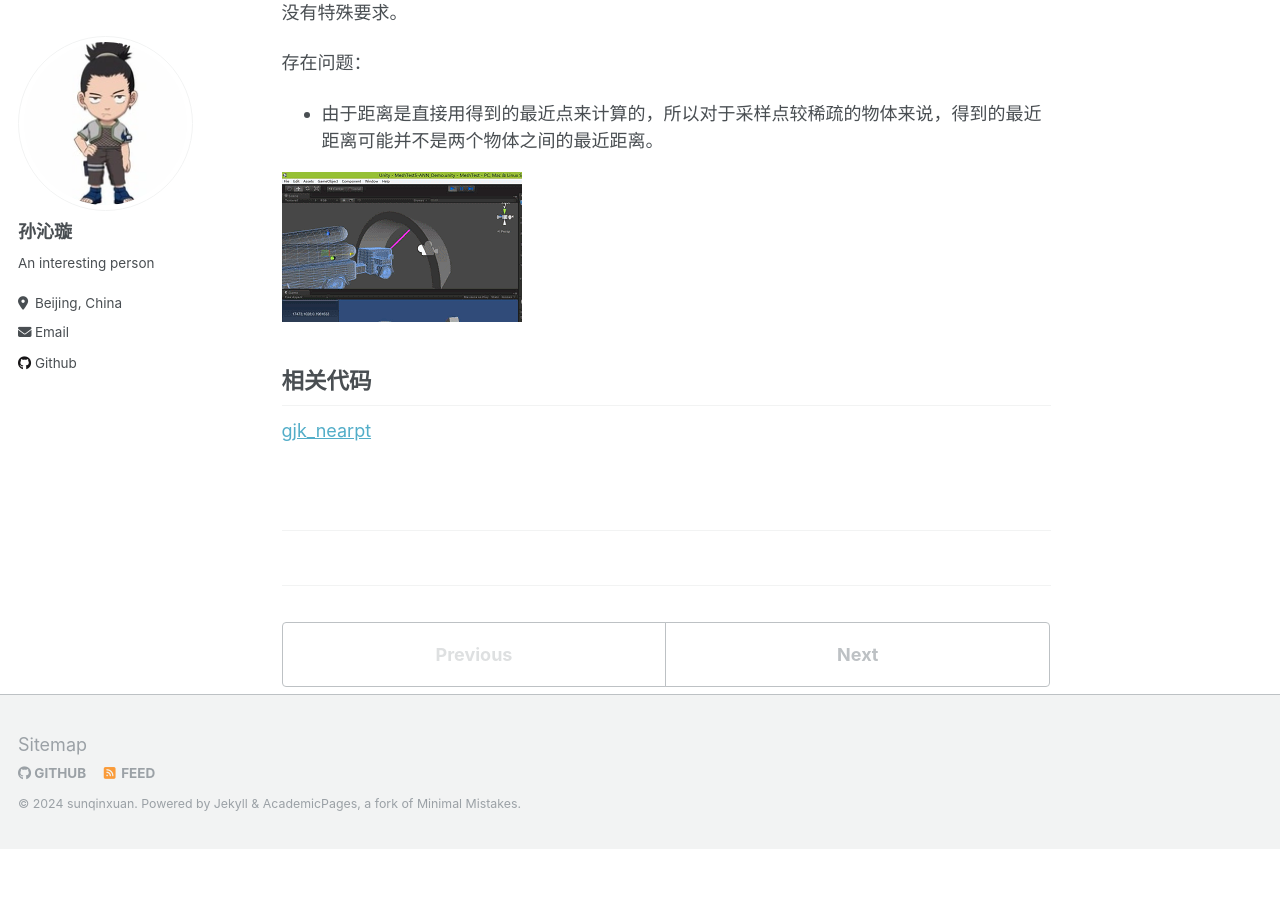
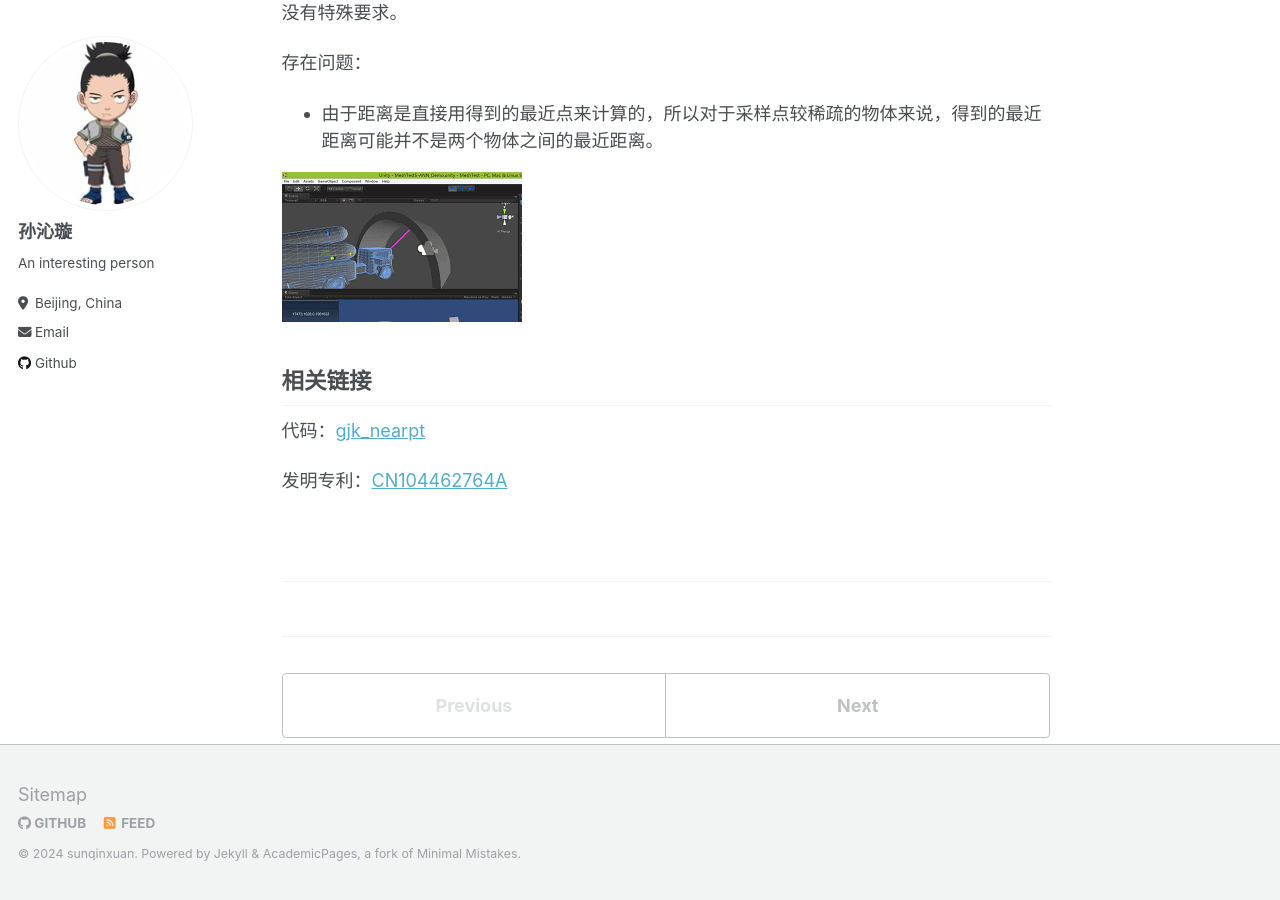
Before and after one commit to wdyiwdwd/wdyiwdwd.github.io, a Jekyll site: the page built from _projects/2014-07-25-gjk-nearpt.md, in a window 1280 px wide and 900 px high, scrolled down 4573 px. Built offline with Jekyll 4.4.1, drawn with Linux system fonts in a browser that asks for light colours; before the commit the page ends 5422 px from its top, so only the background shows below that.

Commit message:
Update 2014-07-25-gjk-nearpt.md

```diff
--- a/_projects/2014-07-25-gjk-nearpt.md
+++ b/_projects/2014-07-25-gjk-nearpt.md
@@ -117,6 +117,8 @@ CUDA代码分为两部分，一部分是host（CPU）上运行，是普通的C
 
 ![img](https://sunqinxuan.github.io/images/project-2014-07-25-img3.gif)
 
-## 相关代码
+## 相关链接
 
-[gjk_nearpt](https://github.com/sunqinxuan/gjk_nearpt)
+代码：[gjk_nearpt](https://github.com/sunqinxuan/gjk_nearpt)
+
+发明专利：[CN104462764A](https://sunqinxuan.github.io/publication/CN104462764A)
```
